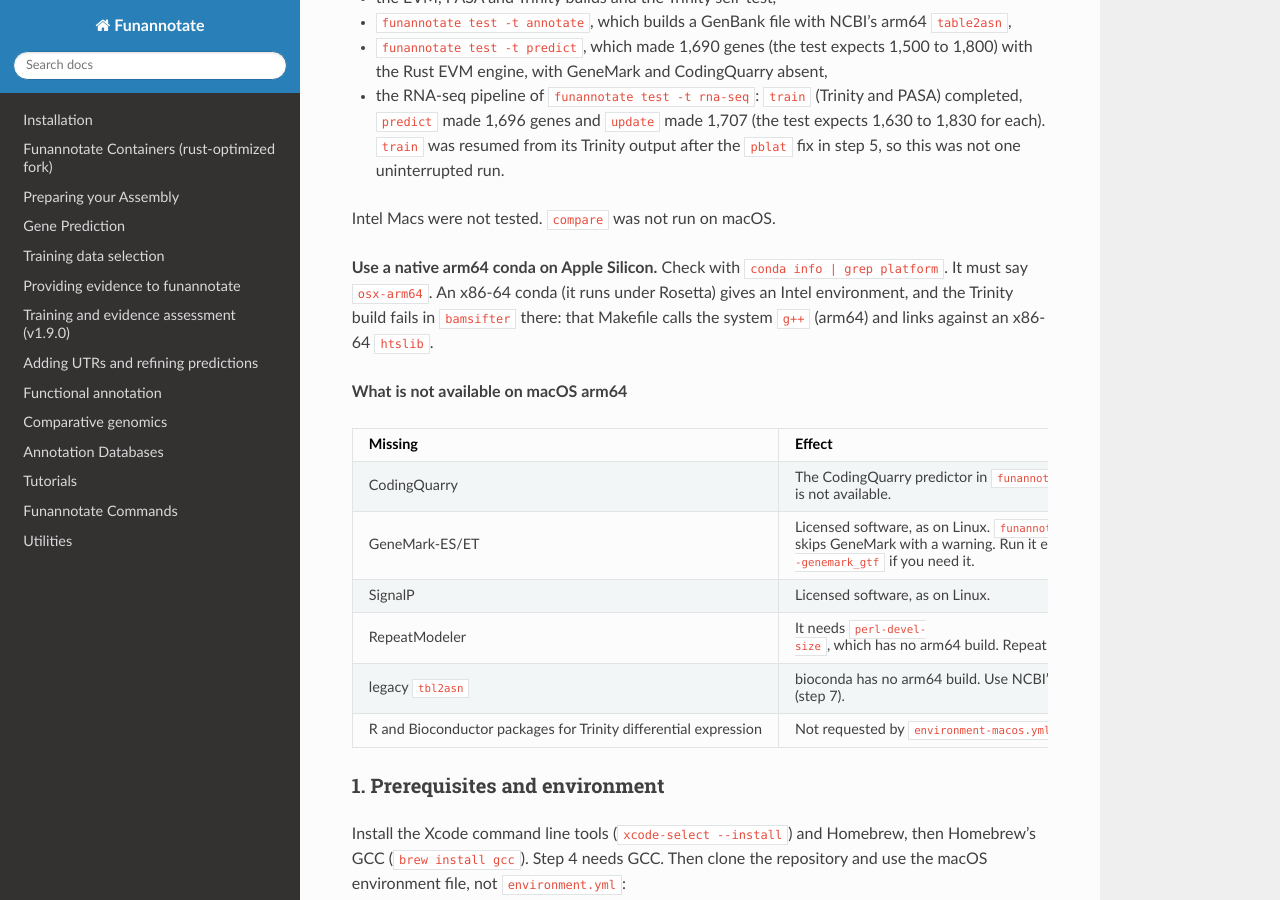
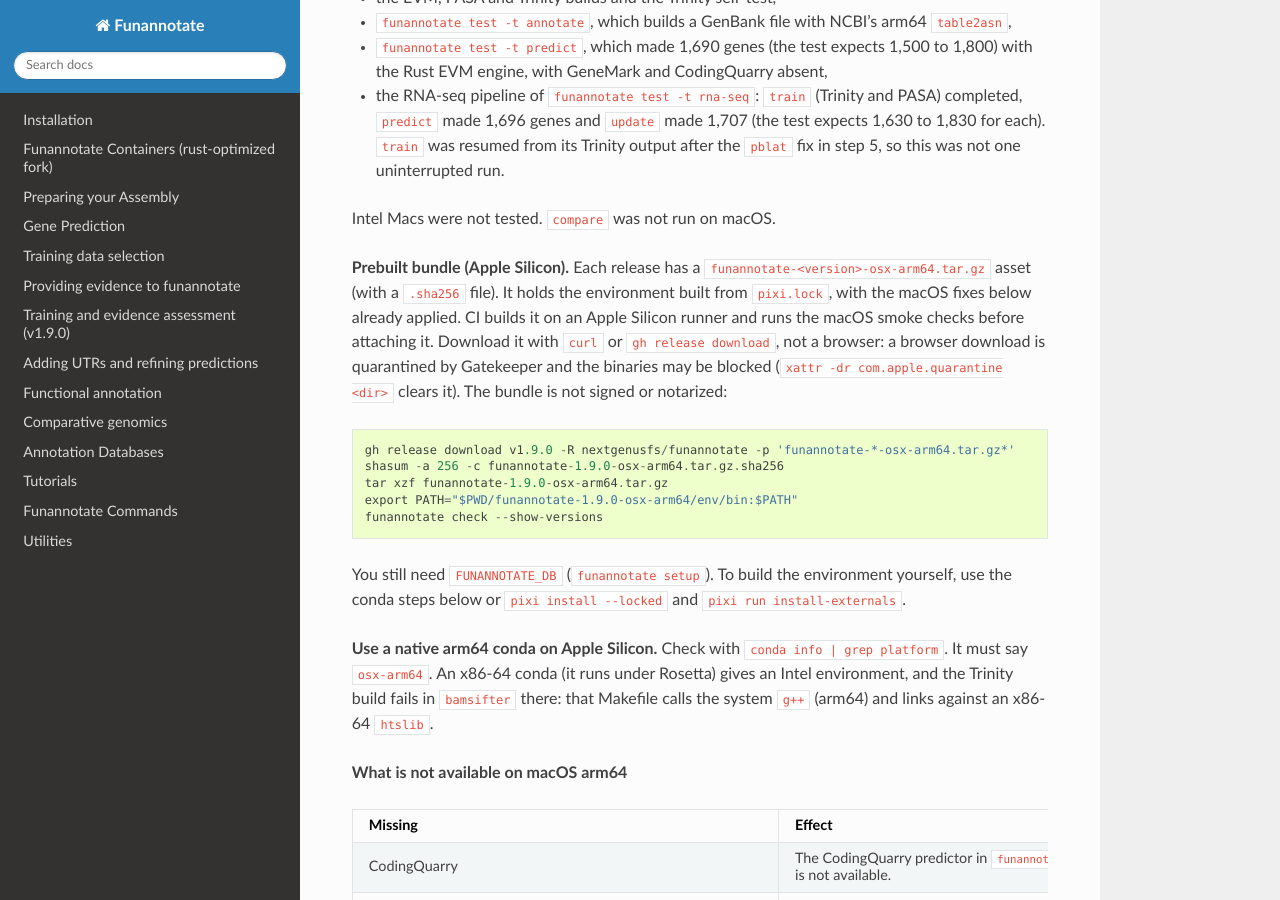
Before and after one commit to nextgenusfs/funannotate, a Sphinx documentation site: the page built from docs/conda.rst, in a window 1280 px wide and 900 px high, scrolled down 3516 px. Built offline with Sphinx 7.4.7 and the Read the Docs theme 3.1.0, drawn with Linux system fonts in a browser that asks for light colours.

Commit message:
CI: build and attach an osx-arm64 bundle to releases
Add macos-release.yml (macos-14: pixi install, externals, smoke checks, package,
relocation check, gh release upload), dispatch it from publish_release.yml, and
document the prebuilt bundle in docs/conda.rst.

Co-Authored-By: Claude Sonnet 5.5 <noreply@anthropic.com>

```diff
--- a/docs/conda.rst
+++ b/docs/conda.rst
@@ -190,6 +190,25 @@ arm64) with a native arm64 conda (Miniforge) and Python 3.9. They covered:
   ``pblat`` fix in step 5, so this was not one uninterrupted run.
 
 Intel Macs were not tested. ``compare`` was not run on macOS.
+
+**Prebuilt bundle (Apple Silicon).** Each release has a
+``funannotate-<version>-osx-arm64.tar.gz`` asset (with a ``.sha256`` file). It holds the
+environment built from ``pixi.lock``, with the macOS fixes below already applied.
+CI builds it on an Apple Silicon runner and runs the macOS smoke checks before
+attaching it. Download it with ``curl`` or ``gh release download``, not a browser:
+a browser download is quarantined by Gatekeeper and the binaries may be blocked
+(``xattr -dr com.apple.quarantine <dir>`` clears it). The bundle is not signed or
+notarized::
+
+    gh release download v1.9.0 -R nextgenusfs/funannotate -p 'funannotate-*-osx-arm64.tar.gz*'
+    shasum -a 256 -c funannotate-1.9.0-osx-arm64.tar.gz.sha256
+    tar xzf funannotate-1.9.0-osx-arm64.tar.gz
+    export PATH="$PWD/funannotate-1.9.0-osx-arm64/env/bin:$PATH"
+    funannotate check --show-versions
+
+You still need ``FUNANNOTATE_DB`` (``funannotate setup``). To build the environment
+yourself, use the conda steps below or ``pixi install --locked`` and
+``pixi run install-externals``.
 
 **Use a native arm64 conda on Apple Silicon.** Check with
 ``conda info | grep platform``. It must say ``osx-arm64``. An x86-64 conda (it
```
Also changed, not shown: 2 other files.
